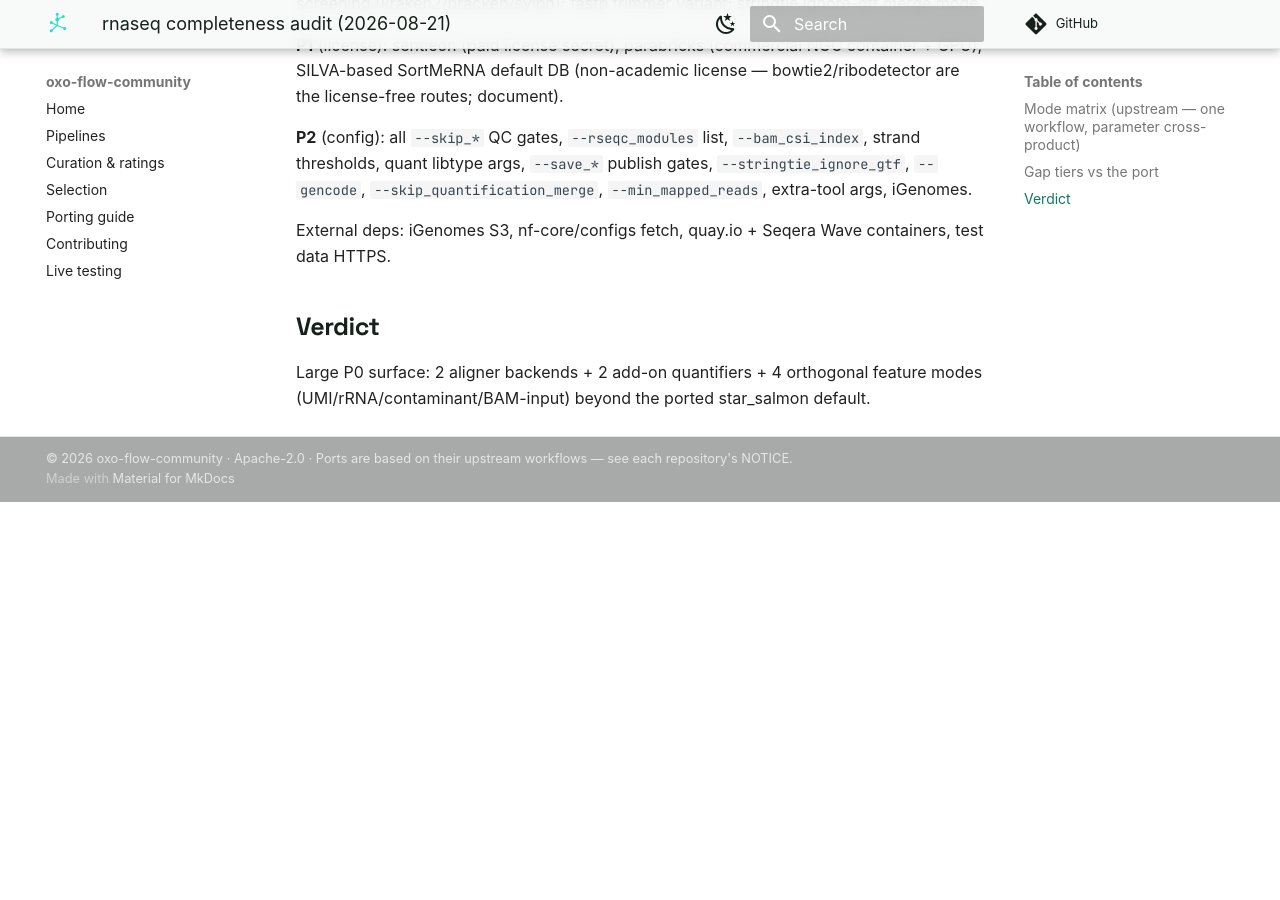
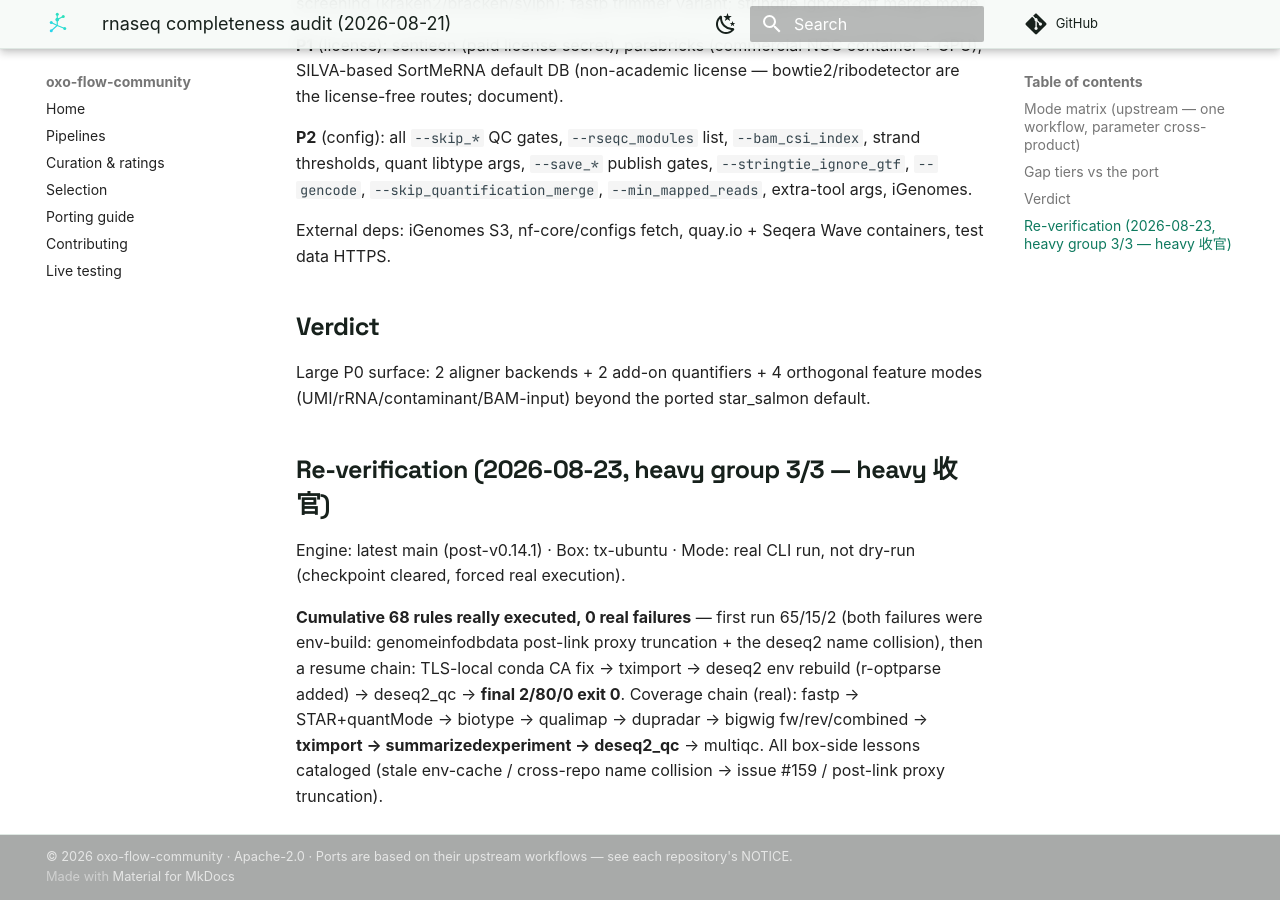
Before and after one commit to oxo-flow-community/oxo-flow-community.github.io, an MkDocs documentation site: the page built from docs/about/audits/rnaseq-2026-08.md, in a window 1280 px wide and 900 px high, scrolled down 1144 px. Built offline with MkDocs 1.6.1 and Material for MkDocs 9.7.7, drawn with Linux system fonts in a browser that asks for light colours; comment, search, counter and statistics services are not loaded; before the commit the page ends 1646 px from its top, so only the background shows below that.

Commit message:
docs(audit): rnaseq heavy 3/3 PASS — 68 rules real, STAR+DESeq2 chain, name-collision class + issue #159

```diff
--- a/docs/about/audits/rnaseq-2026-08.md
+++ b/docs/about/audits/rnaseq-2026-08.md
@@ -49,3 +49,19 @@ containers, test data HTTPS.
 Large P0 surface: 2 aligner backends + 2 add-on quantifiers + 4 orthogonal
 feature modes (UMI/rRNA/contaminant/BAM-input) beyond the ported
 star_salmon default.
+
+## Re-verification (2026-08-23, heavy group 3/3 — heavy 收官)
+
+Engine: latest main (post-v0.14.1) · Box: tx-ubuntu · Mode: real CLI
+run, not dry-run (checkpoint cleared, forced real execution).
+
+**Cumulative 68 rules really executed, 0 real failures** — first run
+65/15/2 (both failures were env-build: genomeinfodbdata post-link
+proxy truncation + the deseq2 name collision), then a resume chain:
+TLS-local conda CA fix → tximport → deseq2 env rebuild
+(r-optparse added) → deseq2_qc → **final 2/80/0 exit 0**. Coverage
+chain (real): fastp → STAR+quantMode → biotype → qualimap → dupradar
+→ bigwig fw/rev/combined → **tximport → summarizedexperiment →
+deseq2_qc** → multiqc. All box-side lessons cataloged (stale
+env-cache / cross-repo name collision → issue #159 / post-link proxy
+truncation).
```
Also changed, not shown: skills/live-test/references/failure-catalog.md (+5 -0 lines).
